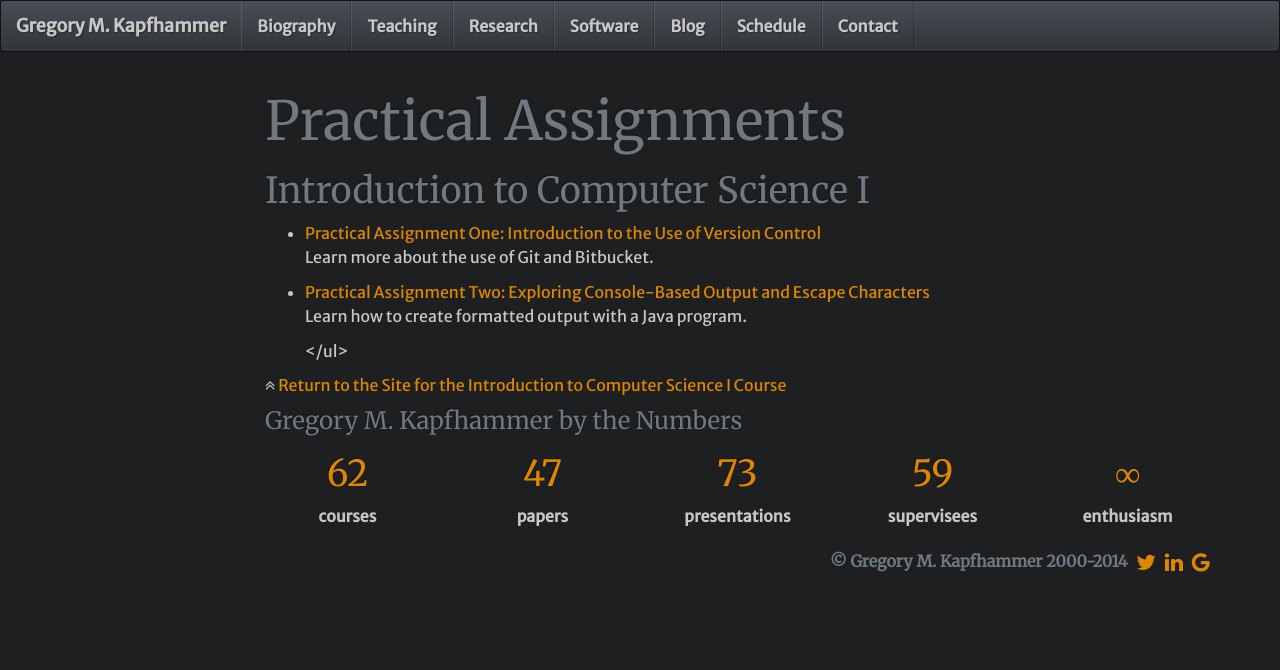
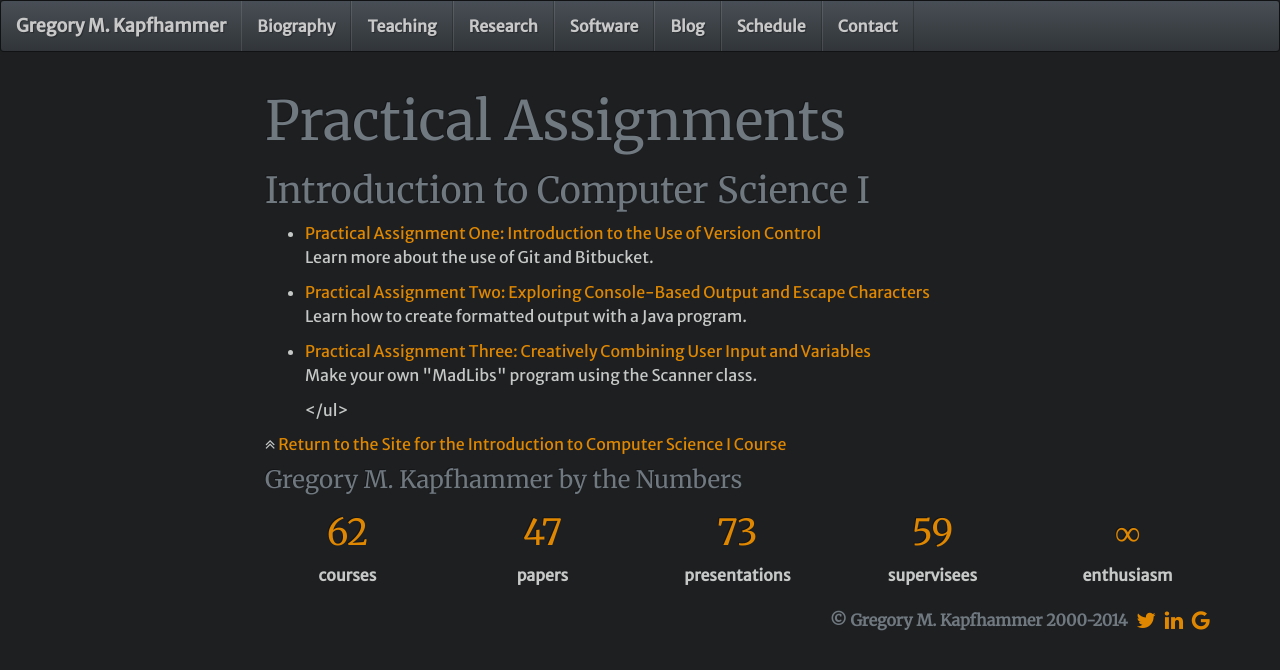
Before and after one commit to geerc/www, a Jekyll site: the page built from gkapfham/teaching/cs111F2014/practicals.md, in a window 1280 px wide. Shown: the top 670 px of the page. Built offline with Jekyll 4.4.1, drawn with Linux system fonts in a browser that asks for light colours; nearby versions of some CDN libraries; Markdown is read by kramdown in place of the engine named in the settings; comment, search, counter and statistics services are not loaded.

Commit message:
Adding the new third practical assignment to practicals.md.

```diff
--- a/gkapfham/teaching/cs111F2014/practicals.md
+++ b/gkapfham/teaching/cs111F2014/practicals.md
@@ -21,4 +21,6 @@ backup: ../../../
 
 <li><a href="{{site.baseurl}}teaching/cs111F2014/provide/practicals/practical02/cs111F2014-practical02.pdf">Practical Assignment Two: Exploring Console-Based Output and Escape Characters</a> <p>Learn how to create formatted output with a Java program.</p>
 
+<li><a href="{{site.baseurl}}teaching/cs111F2014/provide/practicals/practical03/cs111F2014-practical03.pdf">Practical Assignment Three: Creatively Combining User Input and Variables</a> <p>Make your own "MadLibs" program using the Scanner class.</p>
+
 </ul>
```
